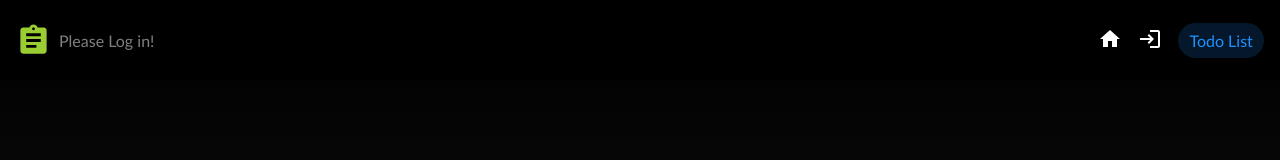
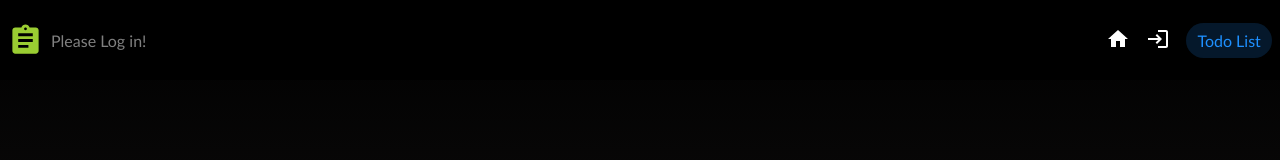
Before and after one commit to ArpitaHalvi/advance-todo-list, a React (Vite) app: page / in a window 1280 px wide. Shown: the top 160 px of the page. Built offline with nearby package versions, Linux system fonts and the light colour scheme.

Commit message:
Commited changes

```diff
--- a/src/App.css
+++ b/src/App.css
@@ -9,7 +9,7 @@
 }
 
 .navbar > .logo {
-  padding: 1rem;
+  padding: 0.5rem;
   color: yellowgreen;
   display: flex;
   align-items: center;
@@ -25,7 +25,7 @@
 }
 
 .navbar > .user-status {
-  padding: 1rem;
+  padding: 0.5rem;
 }
 
 .user-status > .link-div {
@@ -51,6 +51,10 @@
   padding: 0.5rem 0.7rem;
   border-radius: 50px;
   color: dodgerblue;
+}
+
+.greet-user {
+  font-size: 0.9rem;
 }
 
 /* ------------------- ERROR STYLES --------------- */
```
